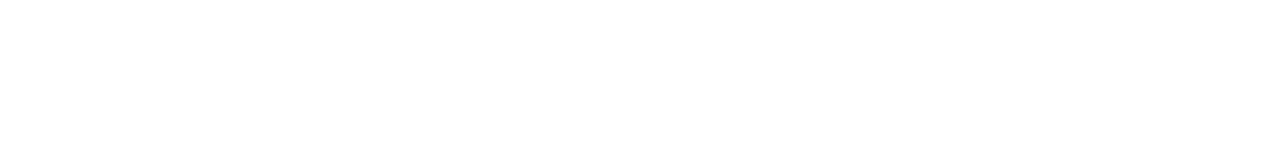
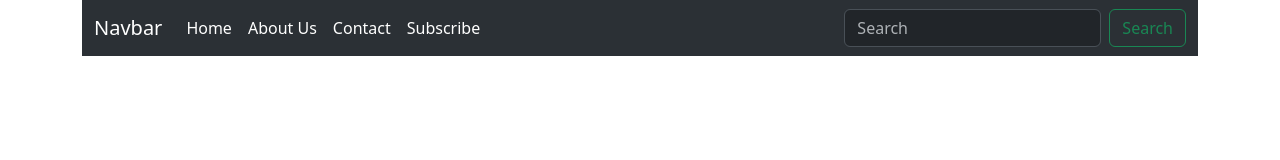
Before and after one commit to Najmul-Shaon/bootstrap_practice, a plain HTML site: page index.html in a window 1280 px wide. Drawn offline with nearby package versions, Linux system fonts and the light colour scheme.

Commit message:
nav added

```diff
--- a/index.html
+++ b/index.html
@@ -3,7 +3,7 @@
   <head>
     <meta charset="utf-8" />
     <meta name="viewport" content="width=device-width, initial-scale=1" />
-    <title>Bootstrap demo</title>
+    <title>Celebration Convention Center</title>
     <link
       href="https://cdn.jsdelivr.net/npm/bootstrap@5.3.0-alpha1/dist/css/bootstrap.min.css"
       rel="stylesheet"
@@ -12,6 +12,61 @@
     />
   </head>
   <body>
+    <header class="container">
+      <nav
+        class="navbar navbar-expand-lg bg-body-tertiary bg-dark"
+        data-bs-theme="dark"
+      >
+        <div class="container-fluid">
+          <a class="navbar-brand" href="#">Navbar</a>
+          <button
+            class="navbar-toggler"
+            type="button"
+            data-bs-toggle="collapse"
+            data-bs-target="#navbarSupportedContent"
+            aria-controls="navbarSupportedContent"
+            aria-expanded="false"
+            aria-label="Toggle navigation"
+          >
+            <span class="navbar-toggler-icon"></span>
+          </button>
+          <div class="collapse navbar-collapse" id="navbarSupportedContent">
+            <ul class="navbar-nav me-auto mb-2 mb-lg-0">
+              <li class="nav-item">
+                <a class="nav-link active" aria-current="page" href="#">Home</a>
+              </li>
+              <li class="nav-item">
+                <a class="nav-link active" aria-current="page" href="#"
+                  >About Us</a
+                >
+              </li>
+              <li class="nav-item">
+                <a class="nav-link active" aria-current="page" href="#"
+                  >Contact</a
+                >
+              </li>
+              <li class="nav-item">
+                <a class="nav-link active" aria-current="page" href="#"
+                  >Subscribe</a
+                >
+              </li>
+            </ul>
+            <form class="d-flex" role="search">
+              <input
+                class="form-control me-2"
+                type="search"
+                placeholder="Search"
+                aria-label="Search"
+              />
+              <button class="btn btn-outline-success" type="submit">
+                Search
+              </button>
+            </form>
+          </div>
+        </div>
+      </nav>
+    </header>
+
     <script
       src="https://cdn.jsdelivr.net/npm/bootstrap@5.3.0-alpha1/dist/js/bootstrap.bundle.min.js"
       integrity="sha384-w76AqPfDkMBDXo30jS1Sgez6pr3x5MlQ1ZAGC+nuZB+EYdgRZgiwxhTBTkF7CXvN"
```
